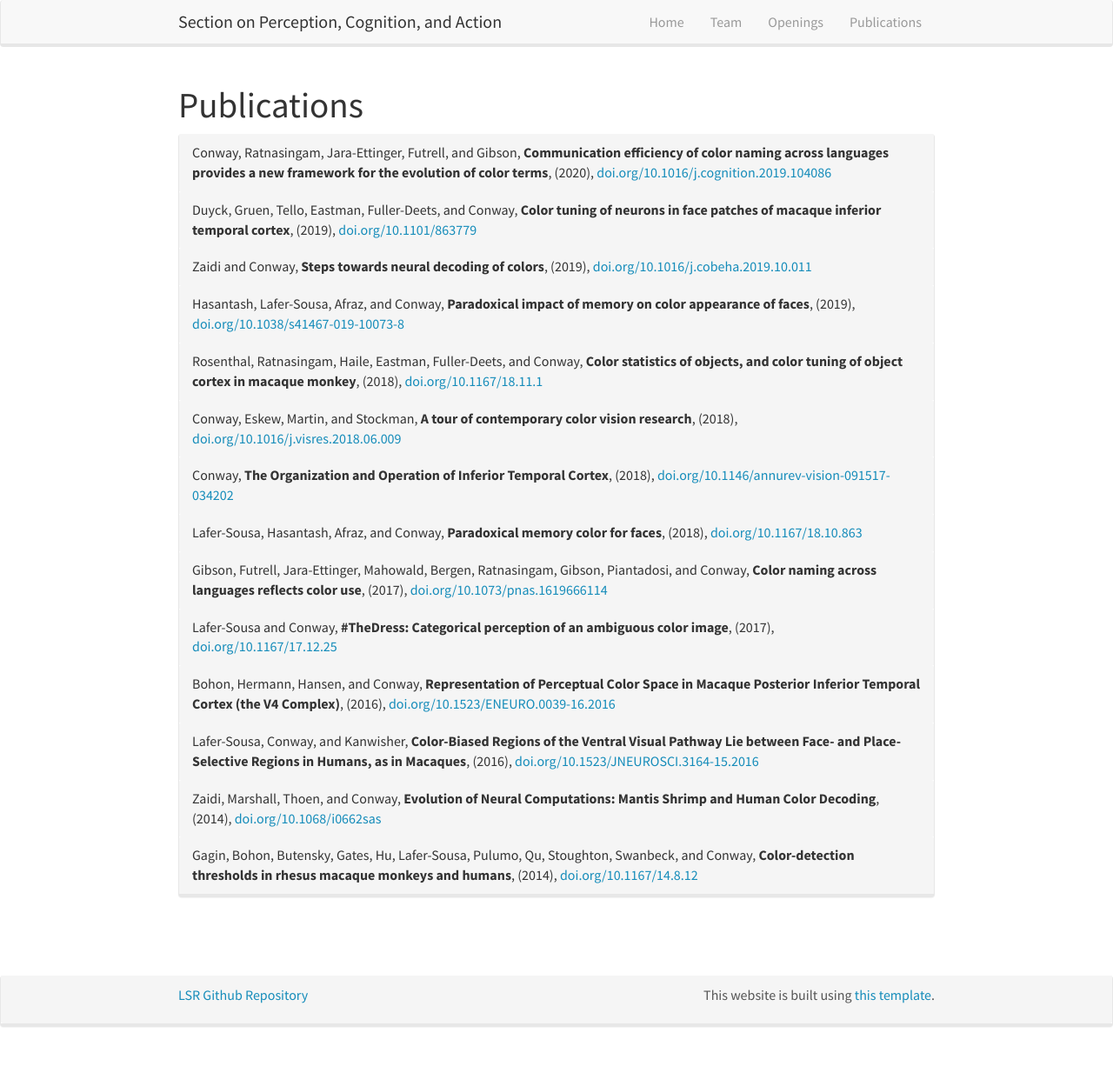
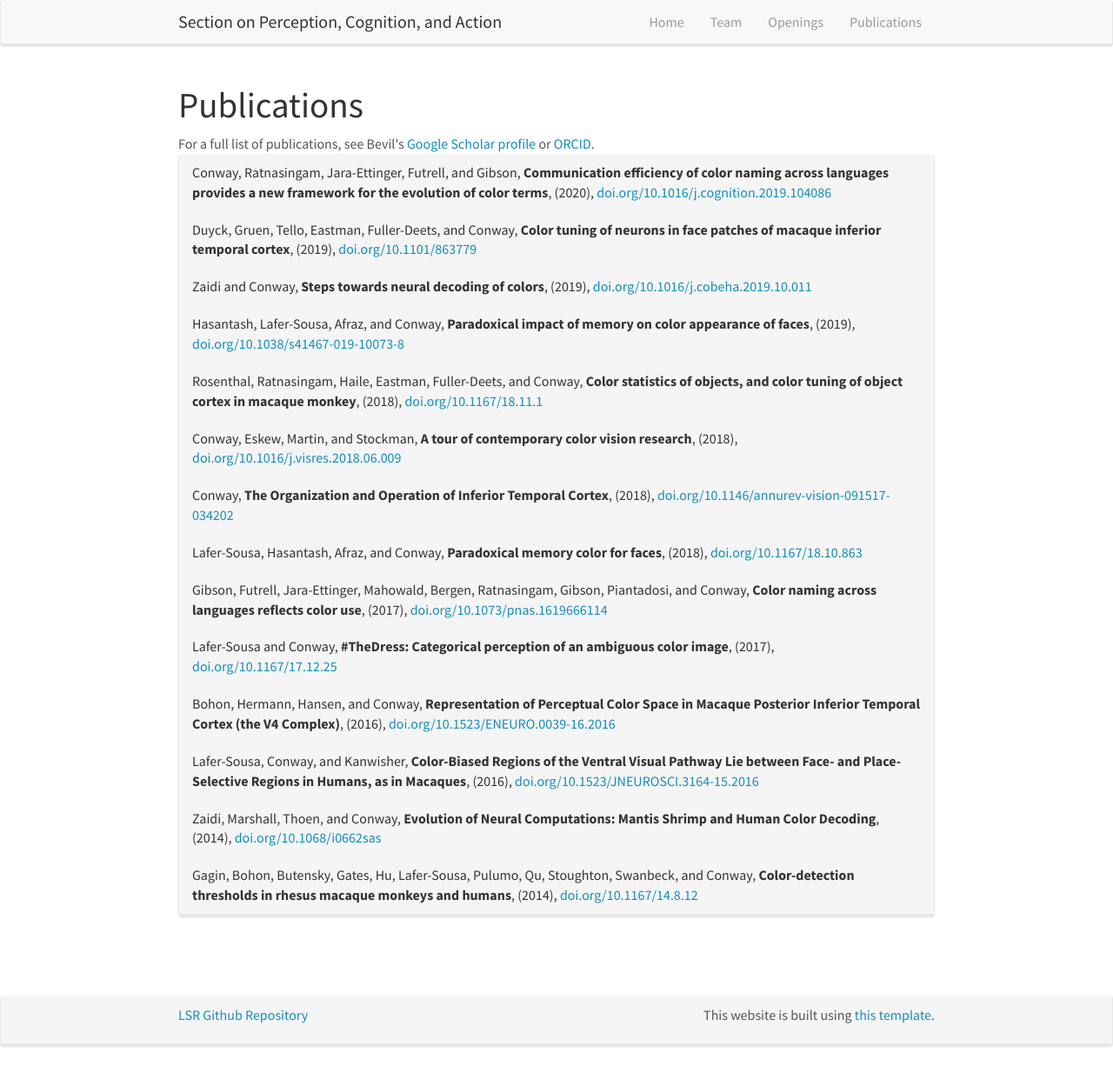
Before and after one commit to NEI-LSR/Section-on-Perception-Cognition-and-Action, a Jekyll site: the page built from _pages/publications.html, in a window 1280 px wide. Shown: the whole page at 87% size. Built offline with Jekyll 4.4.1, drawn with Linux system fonts in a browser that asks for light colours; nearby versions of some CDN libraries; before the commit the page ends 1203 px from its top, so only the background shows below that.

Commit message:
Update publications.html

```diff
--- a/_pages/publications.html
+++ b/_pages/publications.html
@@ -6,6 +6,8 @@ permalink: /publications/
 ---
 
 <h1>{{page.title}}</h1>
+
+For a full list of publications, see Bevil's <a href="https://scholar.google.com/citations?user=mlMcFxMAAAAJ&hl=en&oi=ao">Google Scholar profile</a> or <a href="orcid.org/0000-0001-7715-9253">ORCID</a>.
 
 <div class="panel-group" id="accordion">
     <div class="panel panel-default">
```
